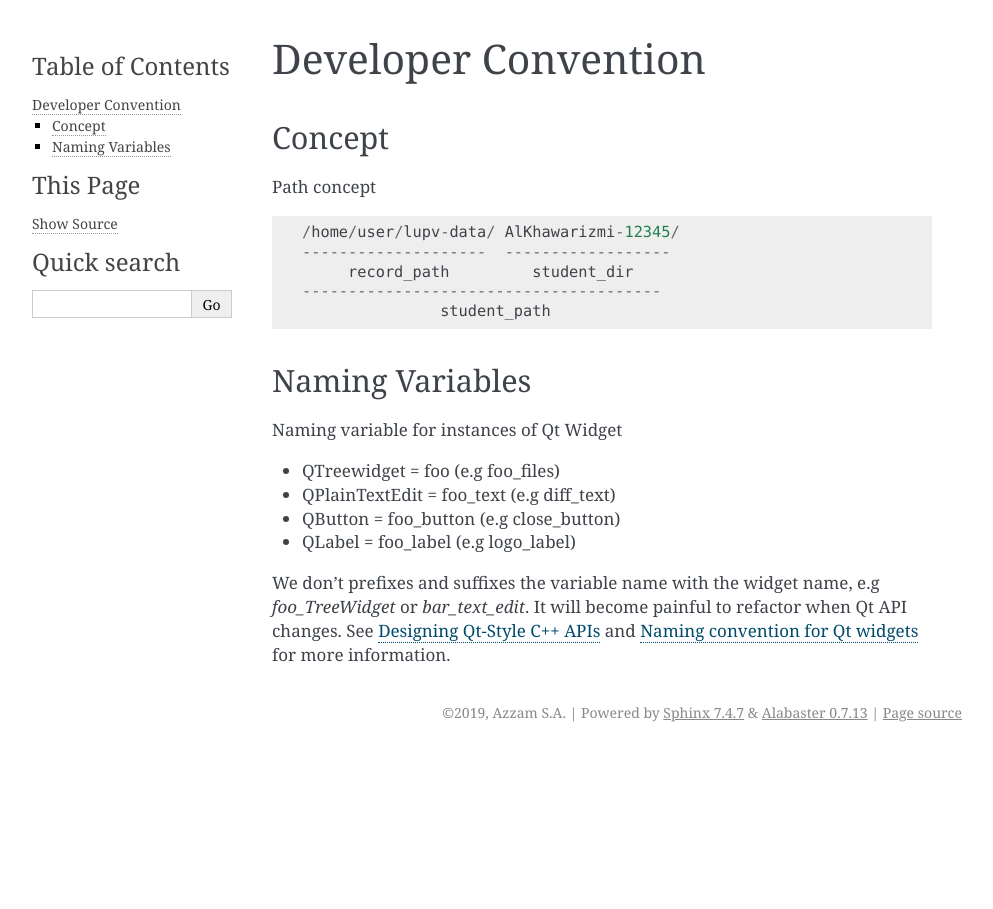
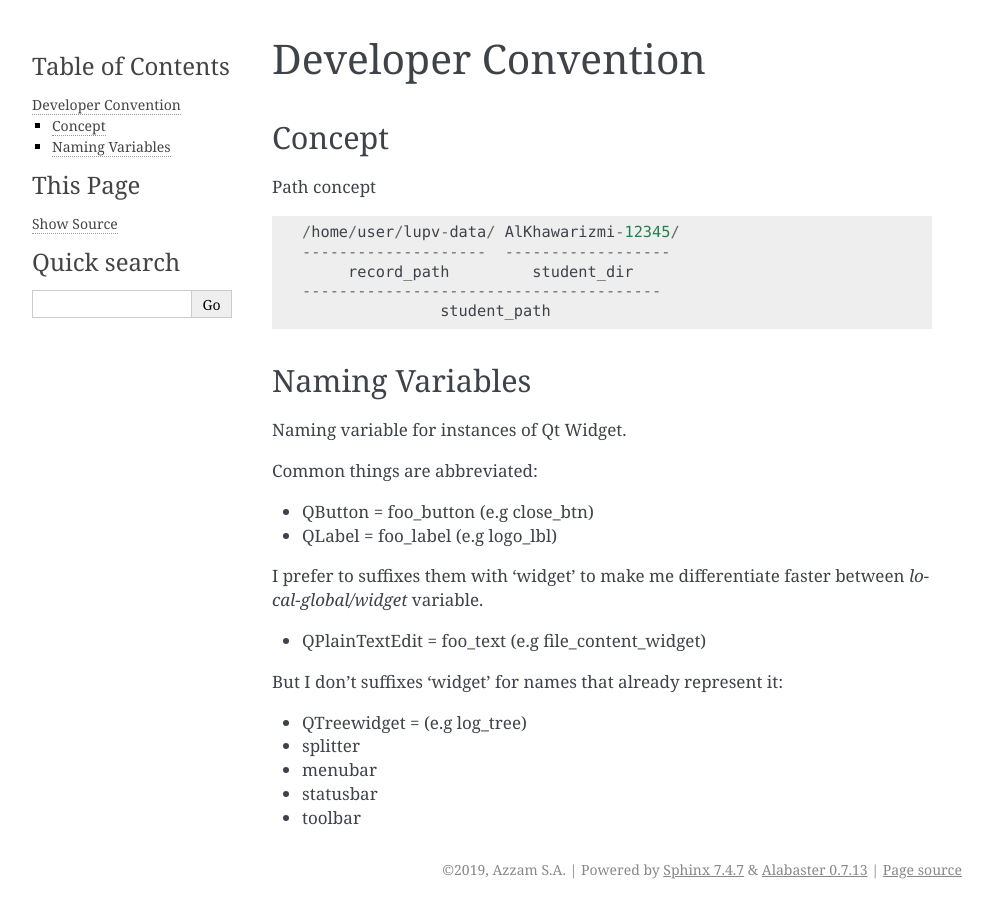
Before and after one commit to azzamsa/lupv, a Sphinx documentation site: the page built from docs/dev/convention.rst, in a window 1280 px wide. Shown: the whole page, without its empty margins (148-1141 px from the left). Built offline with Sphinx 7.4.7, drawn with Linux system fonts in a browser that asks for light colours.

Commit message:
Reformat naming convention

```diff
--- a/docs/dev/convention.rst
+++ b/docs/dev/convention.rst
@@ -15,15 +15,22 @@ Path concept ::
 Naming Variables
 ----------------
 
-Naming variable for instances of Qt Widget
+Naming variable for instances of Qt Widget.
 
-- QTreewidget = foo (e.g foo_files)
-- QPlainTextEdit = foo_text (e.g diff_text)
-- QButton = foo_button (e.g close_button)
-- QLabel = foo_label (e.g logo_label)
+Common things are abbreviated:
 
-We don't prefixes and suffixes the variable name with the widget name,
-e.g `foo_TreeWidget` or `bar_text_edit`. It will become painful to
-refactor when Qt API changes. See `Designing Qt-Style C++ APIs
-<https://doc.qt.io/archives/qq/qq13-apis.html>`_ and `Naming convention
-for Qt widgets <https://stackoverflow.com/a/404244/6000005>`_ for more information.
+- QButton = foo_button (e.g close_btn)
+- QLabel = foo_label (e.g logo_lbl)
+
+I prefer to suffixes them with 'widget' to make me differentiate
+faster between `local-global/widget` variable.
+
+- QPlainTextEdit = foo_text (e.g file_content_widget)
+
+But I don't suffixes 'widget' for names that already represent it:
+
+- QTreewidget = (e.g log_tree)
+- splitter
+- menubar
+- statusbar
+- toolbar
```
Also changed, not shown: 3 other files.
